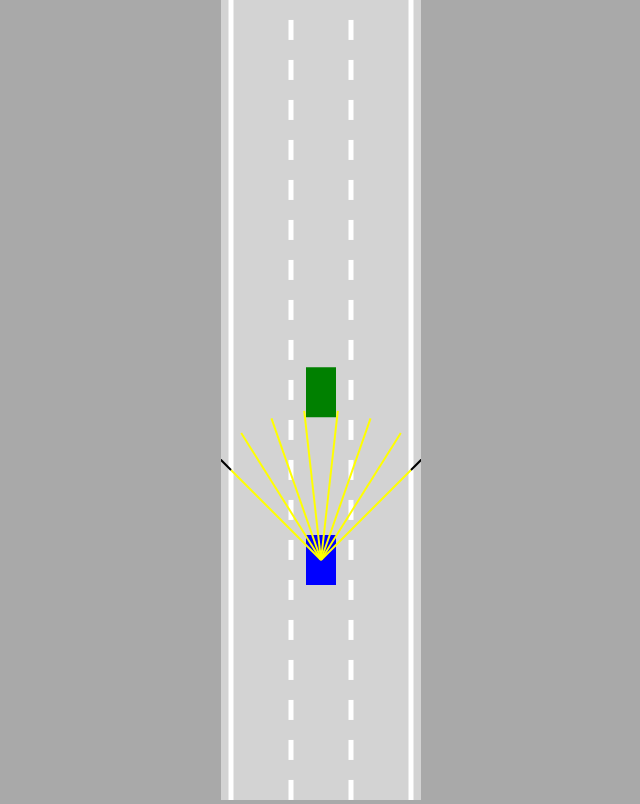
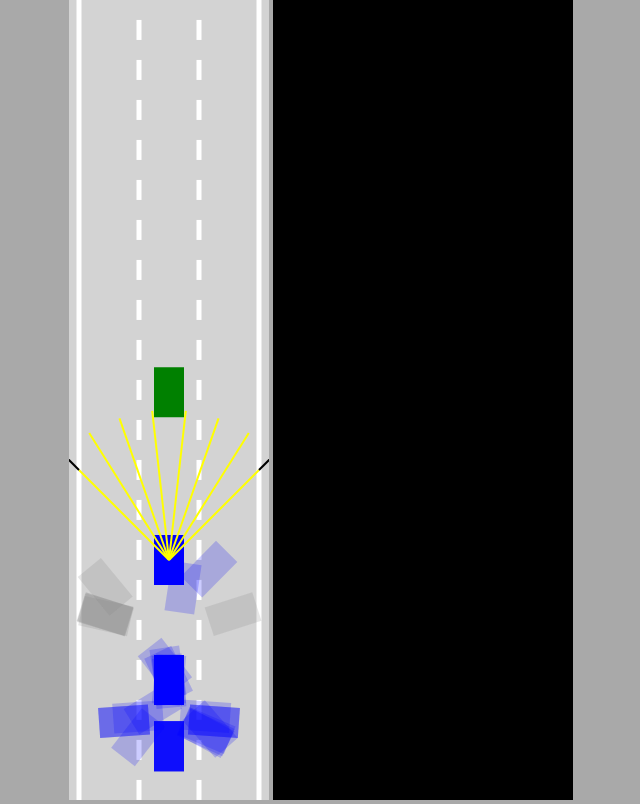
Before and after one commit to RaoulBock/SELF-DRIVING-CAR, a plain HTML site: page index.html in a window 1280 px wide. Shown: the whole page, without its empty margins (319-959 px from the left). Drawn offline with Linux system fonts and the light colour scheme; animation ran at ten frames a second.

Commit message:
Parallelization

```diff
--- a/car.js
+++ b/car.js
@@ -120,7 +120,7 @@ class Car {
     this.y -= Math.cos(this.angle) * this.speed;
   }
 
-  draw(ctx, color) {
+  draw(ctx, color, drawSensor = false) {
     if (this.damaged) {
       ctx.fillStyle = "gray";
     } else {
@@ -133,7 +133,7 @@ class Car {
     }
     ctx.fill();
 
-    if (this.sensor) {
+    if (this.sensor && drawSensor) {
       this.sensor.draw(ctx);
     }
   }
--- a/index.html
+++ b/index.html
@@ -4,7 +4,8 @@
     <link rel="stylesheet" href="style.css" />
 </head>
 <body>
-    <canvas id="myCanvas"></canvas>
+    <canvas id="carCanvas"></canvas>
+    <canvas id="networkCanvas"></canvas>
 
 
 
--- a/main.js
+++ b/main.js
@@ -1,30 +1,57 @@
-const canvas = document.getElementById("myCanvas");
-canvas.width = 200;
+const carCanvas = document.getElementById("carCanvas");
+carCanvas.width = 200;
 
-const ctx = canvas.getContext("2d");
-const road = new Road(canvas.width / 2, canvas.width * 0.9);
-const car = new Car(road.getLaneCenter(1), 100, 30, 50, "AI");
+const networkCanvas = document.getElementById("networkCanvas");
+networkCanvas.width = 300;
+
+const carCtx = carCanvas.getContext("2d");
+const networkCtx = networkCanvas.getContext("2d");
+
+const road = new Road(carCanvas.width / 2, carCanvas.width * 0.9);
+const N = 100;
+const cars = generateCars(N);
 const traffic = [new Car(road.getLaneCenter(1), -100, 30, 50, "DUMMY", 2)];
 
 animate();
+
+function generateCars(N) {
+  const cars = [];
+  for (let i = 1; i < N; i++) {
+    cars.push(new Car(road.getLaneCenter(1), 100, 30, 50, "AI"));
+  }
+  return cars;
+}
 
 function animate() {
   for (let i = 0; i < traffic.length; i++) {
     traffic[i].update(road.borders, []);
   }
-  car.update(road.borders, traffic);
 
-  canvas.height = window.innerHeight;
+  for (let i = 0; i < cars.length; i++) {
+    cars[i].update(road.borders, traffic);
+  }
 
-  ctx.save();
-  ctx.translate(0, -car.y + canvas.height * 0.7);
+  const bestCar = cars.find((c) => c.y == Math.min(...cars.map((c) => c.y)));
 
-  road.draw(ctx);
+  carCanvas.height = window.innerHeight;
+  networkCanvas.height = window.innerHeight;
+
+  carCtx.save();
+  carCtx.translate(0, -bestCar.y + carCanvas.height * 0.7);
+
+  road.draw(carCtx);
   for (let i = 0; i < traffic.length; i++) {
-    traffic[i].draw(ctx, "green");
+    traffic[i].draw(carCtx, "green");
   }
-  car.draw(ctx, "blue");
+  carCtx.globalAlpha = 0.2;
+  for (let i = 0; i < cars.length; i++) {
+    cars[i].draw(carCtx, "blue");
+  }
+  carCtx.globalAlpha = 1;
+  bestCar.draw(carCtx, "blue", true);
 
-  ctx.restore();
+  carCtx.restore();
+
+  //Visualizer.drawNetwork(networkCtx, bestCar.brain);
   requestAnimationFrame(animate);
 }
--- a/style.css
+++ b/style.css
@@ -4,7 +4,11 @@ body {
     overflow: hidden;
     text-align: center;
 }
-#myCanvas {
+#carCanvas {
     background-color: lightgray;
 
 }
+#networkCanvas {
+    background-color: rgb(0, 0, 0);
+
+}
```
Also changed, not shown: visualizer.js (added, +103 -0 lines).
